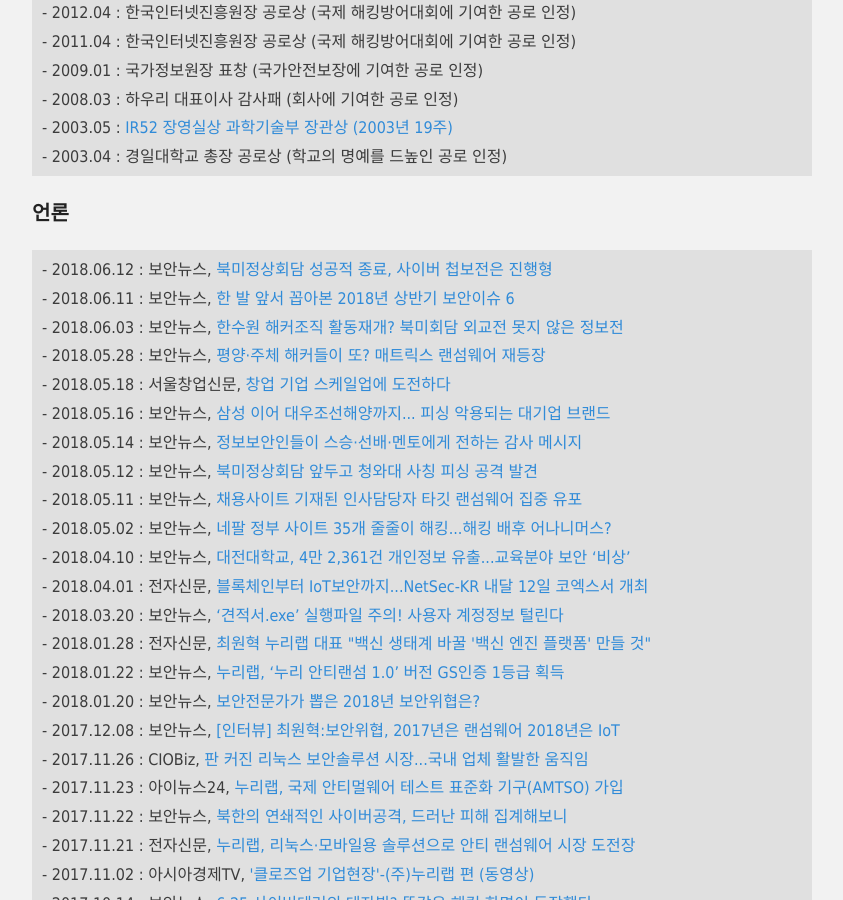
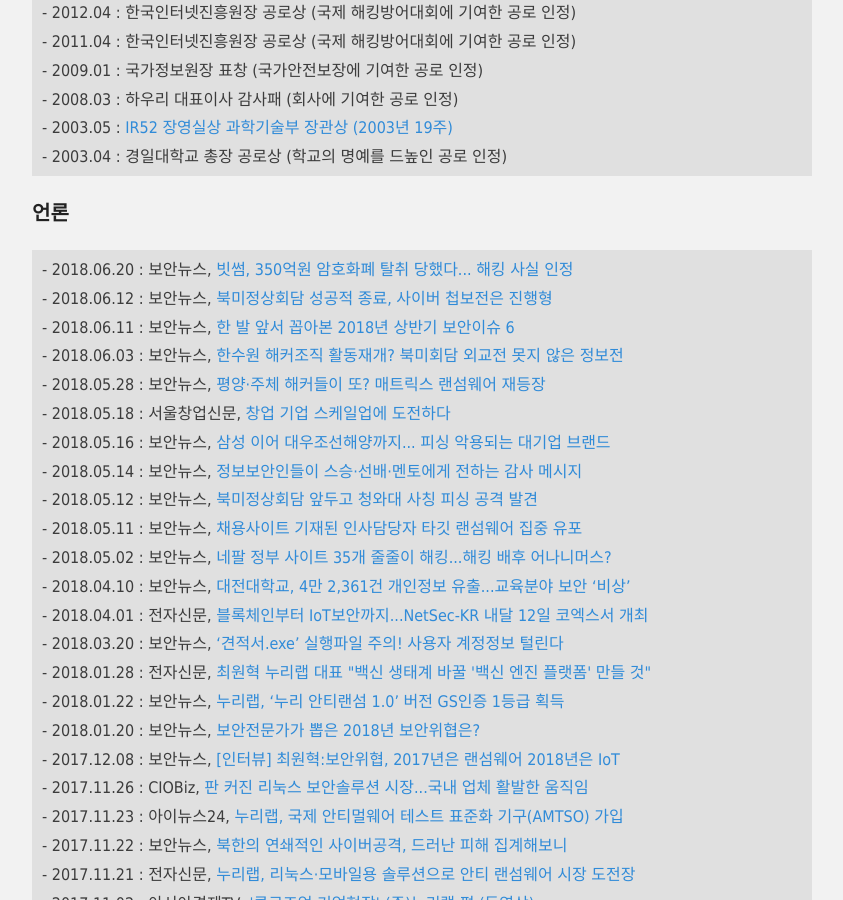
Before and after one commit to hanul93/hanul93.github.com, a Jekyll site: the page built from about.md, in a window 1280 px wide and 900 px high, scrolled down 1626 px. Shown: the whole window, without its empty margins (218-1061 px from the left). Built offline with Jekyll 4.4.1, drawn with Linux system fonts in a browser that asks for light colours; nearby versions of some CDN libraries.

Commit message:
보안 뉴스 추가

```diff
--- a/about.md
+++ b/about.md
@@ -67,7 +67,8 @@
 
 ### 언론
 
-<div class="highlighter-rouge"><pre class="highlight"><code class="keibox">- 2018.06.12 : 보안뉴스, <a href="http://www.boannews.com/media/view.asp?idx=70314">북미정상회담 성공적 종료, 사이버 첩보전은 진행형</a>
+<div class="highlighter-rouge"><pre class="highlight"><code class="keibox">- 2018.06.20 : 보안뉴스, <a href="http://www.boannews.com/media/view.asp?idx=70513">빗썸, 350억원 암호화폐 탈취 당했다... 해킹 사실 인정</a>
+- 2018.06.12 : 보안뉴스, <a href="http://www.boannews.com/media/view.asp?idx=70314">북미정상회담 성공적 종료, 사이버 첩보전은 진행형</a>
 - 2018.06.11 : 보안뉴스, <a href="http://www.boannews.com/media/view.asp?idx=70235">한 발 앞서 꼽아본 2018년 상반기 보안이슈 6</a>
 - 2018.06.03 : 보안뉴스, <a href="http://www.boannews.com/media/view.asp?idx=70087&page=1&kind=1">한수원 해커조직 활동재개? 북미회담 외교전 못지 않은 정보전</a>
 - 2018.05.28 : 보안뉴스, <a href="http://www.boannews.com/media/view.asp?idx=69812">평양·주체 해커들이 또? 매트릭스 랜섬웨어 재등장</a>
```
